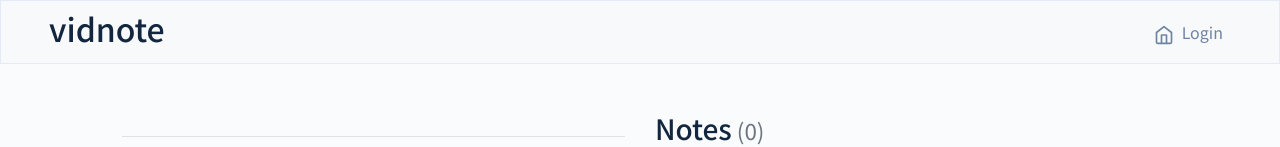
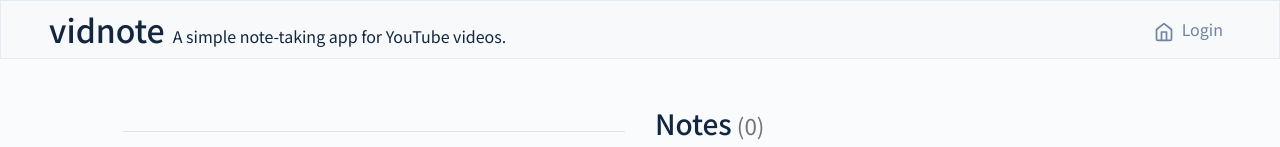
Before and after one commit to mosesfinlay/vidnote-2.0, a React (Create React App) app in the folder client/: page / in a window 1280 px wide. Shown: the top 147 px of the page. Built offline with nearby package versions, Linux system fonts and the light colour scheme; no server answers.

Commit message:
Add tagline to title

```diff
--- a/client/src/components/Navigation/Nav.js
+++ b/client/src/components/Navigation/Nav.js
@@ -36,10 +36,11 @@ class Nav extends Component {
     return (
       <nav className="navbar navbar-expand-lg navbar-light bg-light sticky-top px-5">
         <Link className="text-reset text-decoration-none" to="/">
-          <h2>vidnote</h2>
+          <h2 className="d-inline mr-2">vidnote</h2>
+          <span>A simple note-taking app for YouTube videos.</span>
         </Link>
 
-        <button className="navbar-toggler" type="button" data-toggle="collapse" data-target="#navbarColor01" aria-controls="navbarColor01" aria-expanded="false" aria-label="Toggle navigation">
+        <button className="navbar-toggler mt-2" type="button" data-toggle="collapse" data-target="#navbarColor01" aria-controls="navbarColor01" aria-expanded="false" aria-label="Toggle navigation">
           <span className="navbar-toggler-icon"></span>
         </button>
 
```
